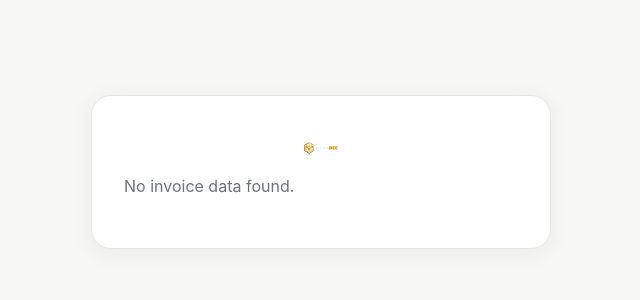
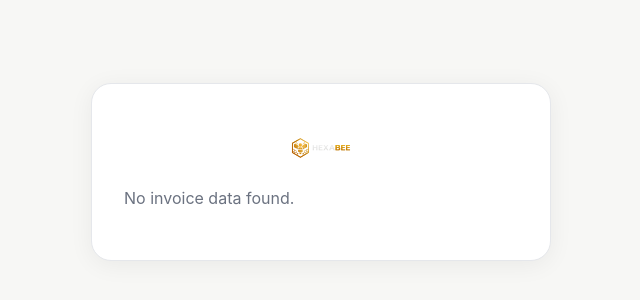
Before and after one commit to gitasas/hexabee-merchant, a Next.js app: page /pay-preview in a window 1280 px wide. Shown: the part 228-528 px from the top of the page, without its empty margins (319-959 px from the left). Built offline with nearby package versions, Linux system fonts and the light colour scheme.

Commit message:
Increase logo size to 56px

```diff
--- a/app/pay-preview/page.tsx
+++ b/app/pay-preview/page.tsx
@@ -149,7 +149,7 @@ function PayPreviewContent() {
     return (
       <main style={styles.page}>
         <div style={styles.card}>
-          <img src="/hexabee-logo.svg" alt="HexaBee" style={{ height: 32, display: 'block', margin: '0 auto' }} />
+          <img src="/hexabee-logo.svg" alt="HexaBee" style={{ height: 56, display: 'block', margin: '0 auto' }} />
           <p style={{ color: 'var(--muted)', marginTop: 12 }}>
             {pdf?.error ?? 'No invoice data found.'}
           </p>
@@ -162,7 +162,7 @@ function PayPreviewContent() {
     <>
       <main style={styles.page}>
         <div style={styles.card}>
-          <img src="/hexabee-logo.svg" alt="HexaBee" style={{ height: 32, display: 'block', margin: '0 auto' }} />
+          <img src="/hexabee-logo.svg" alt="HexaBee" style={{ height: 56, display: 'block', margin: '0 auto' }} />
           <p style={styles.subtitle}>Invoice payment</p>
 
           <div style={styles.amountBlock}>
```
